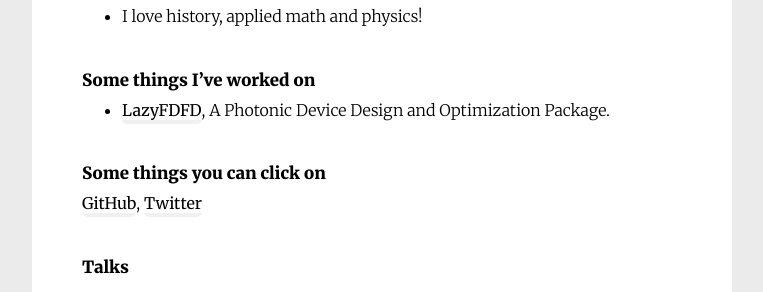
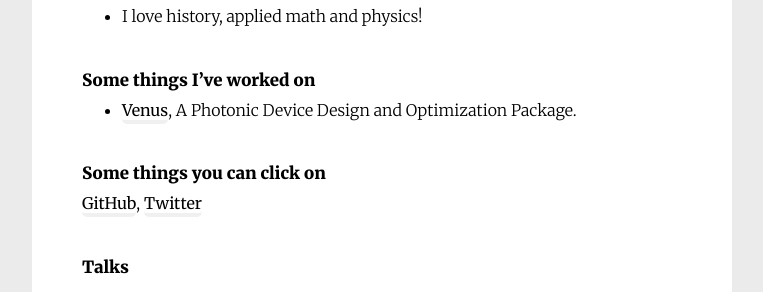
Before and after one commit to MKAbdElrahman/MKAbdElrahman.github.io, a Jekyll site: the page built from index.md, in a window 1280 px wide. Shown: the part 237-529 px from the top of the page, without its empty margins (258-1021 px from the left). Built offline with Jekyll 4.4.1, drawn with Linux system fonts in a browser that asks for light colours.

Commit message:
Update index.md

```diff
--- a/index.md
+++ b/index.md
@@ -14,7 +14,7 @@ title: home
 
 ## Some things I've worked on
 
-* [LazyFDFD](https://github.com/MKAbdElrahman/Venus.jl), A Photonic Device Design and Optimization Package.
+* [Venus](https://github.com/MKAbdElrahman/Venus.jl), A Photonic Device Design and Optimization Package.
 
 ## Some things you can click on
 
```
